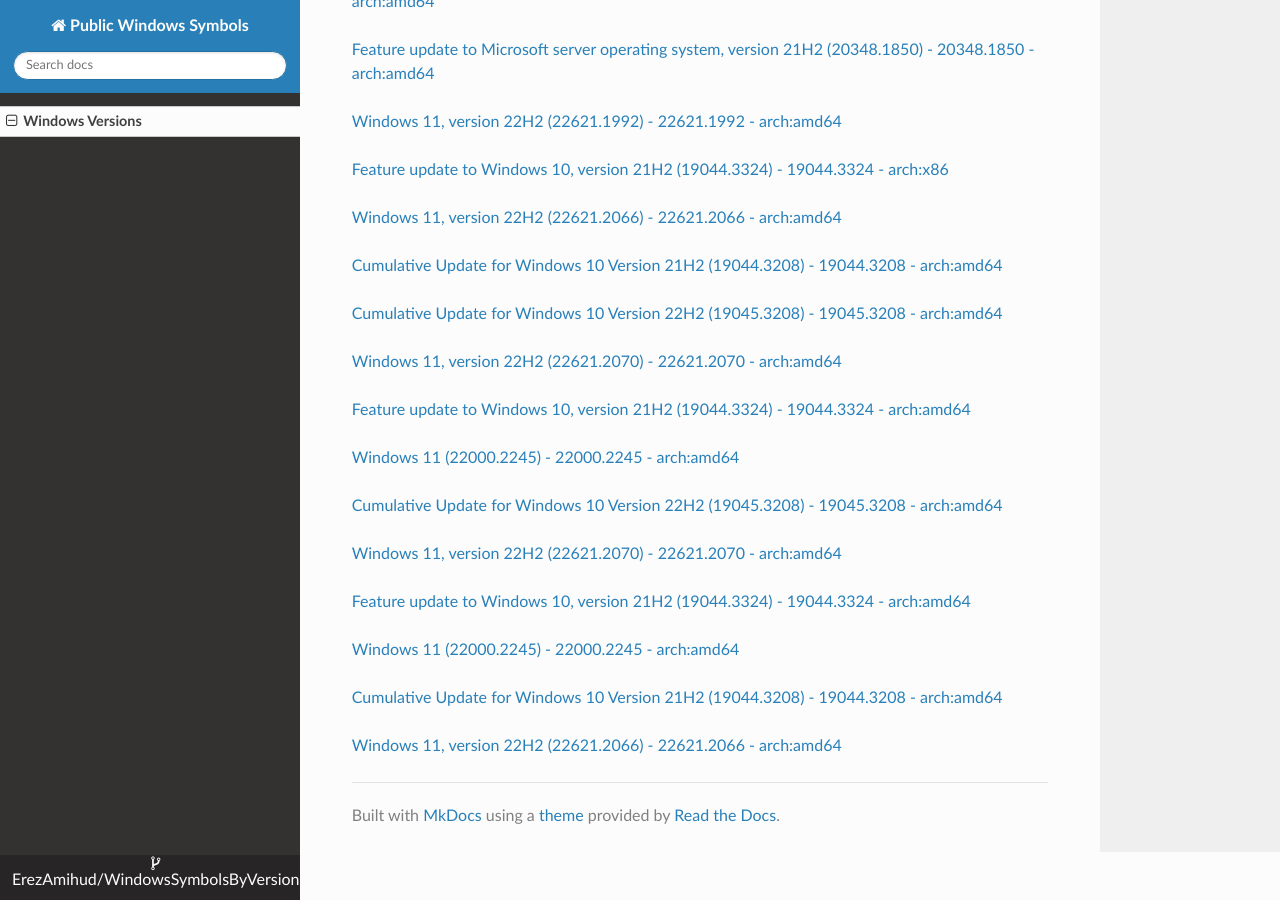
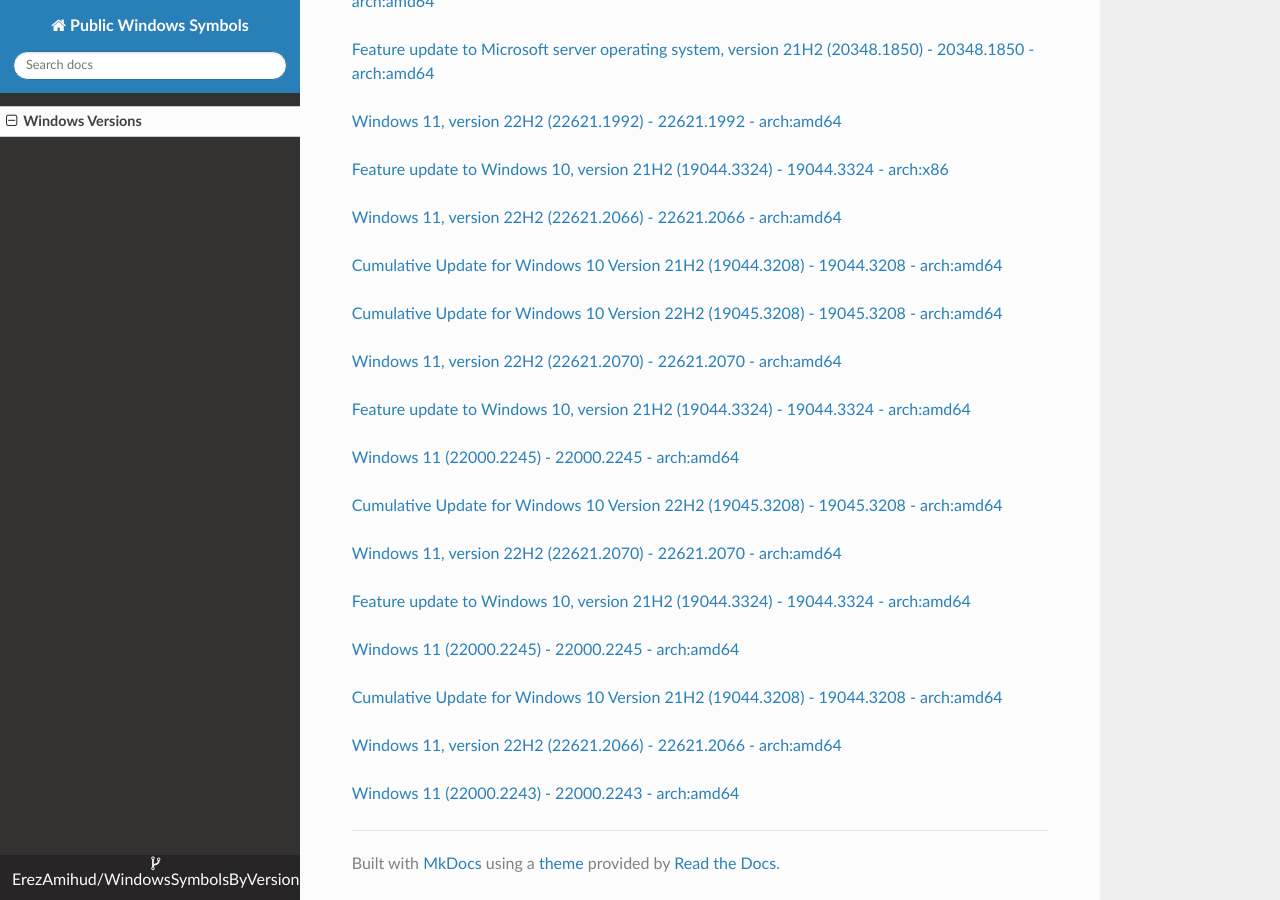
Before and after one commit to ErezAmihud/WindowsSymbolsByVersion, an MkDocs documentation site: the page built from docs/index.md, in a window 1280 px wide and 900 px high, scrolled down 27581 px. Built offline with MkDocs 1.6.1, drawn with Linux system fonts in a browser that asks for light colours; nearby versions of some CDN libraries.

Commit message:
Automated commit, add manifest for 517e837e-2781-463c-84c9-464f6db497f7

```diff
--- a/docs/index.md
+++ b/docs/index.md
@@ -1573,3 +1573,6 @@
 
 
 [Windows 11, version 22H2 (22621.2066) - 22621.2066 - arch:amd64](https://github.com/ErezAmihud/WindowsSymbolsByVersion/blob/main/manifests/d053c0d1-24aa-4023-95cf-e1c1fbe1a65a.manifest)
+
+
+[Windows 11 (22000.2243) - 22000.2243 - arch:amd64](https://github.com/ErezAmihud/WindowsSymbolsByVersion/blob/main/manifests/517e837e-2781-463c-84c9-464f6db497f7.manifest)
```
Also changed, not shown: process_builds.json (+1 -1 lines), 1 other file.
